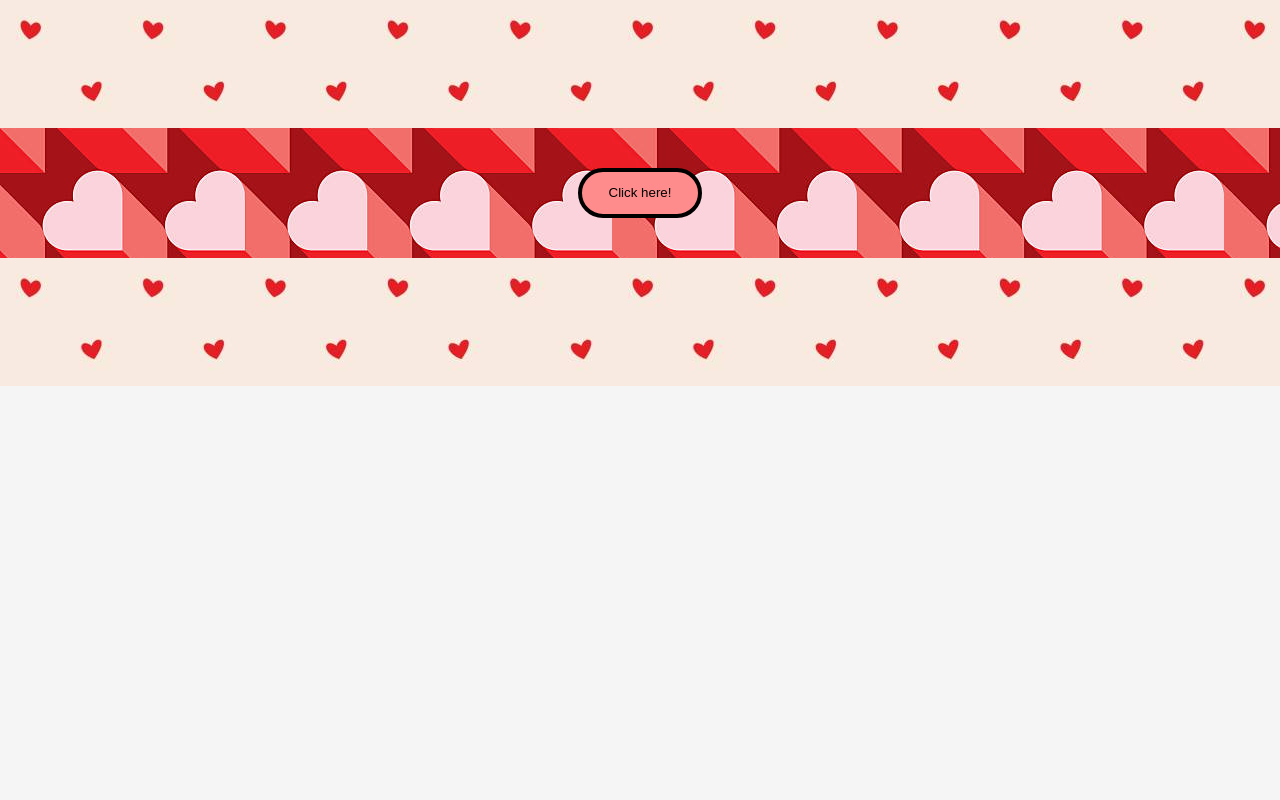
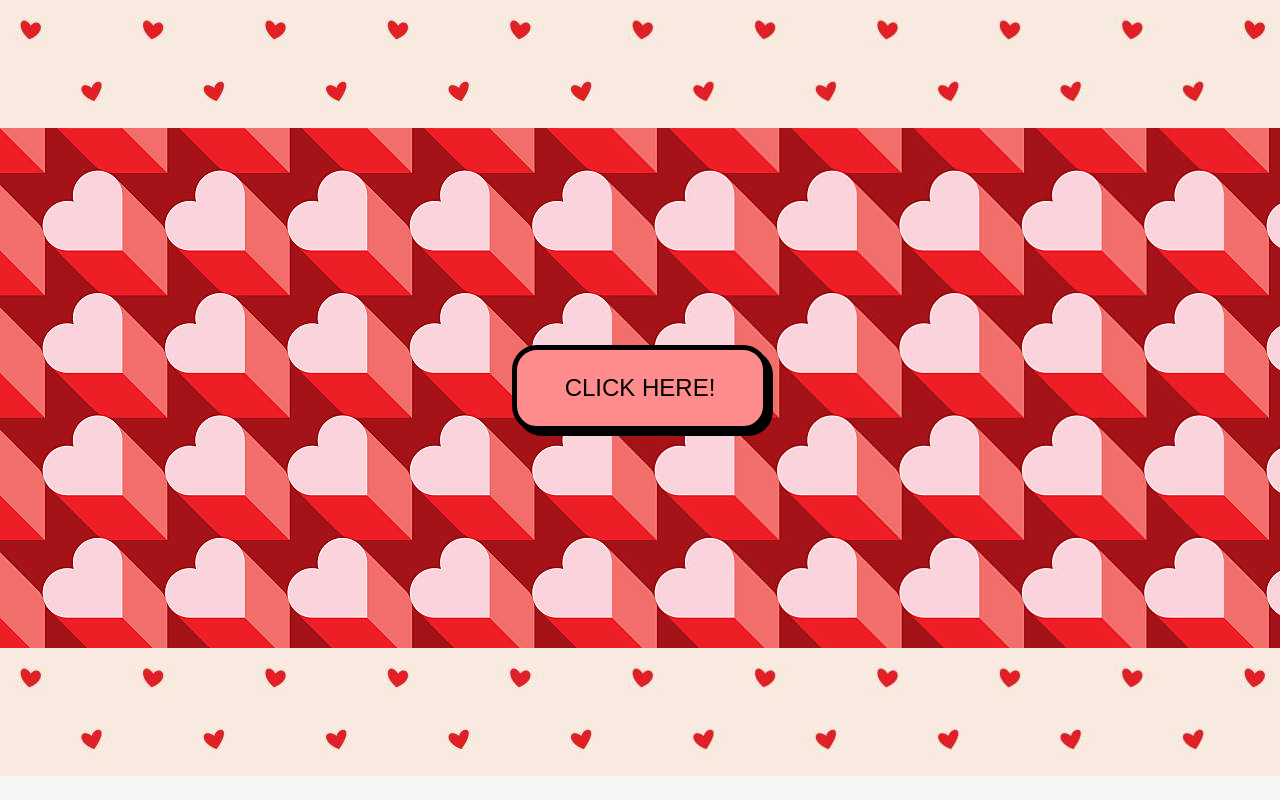
Before and after one commit to delosrj009/wrap, a plain HTML site: page index.html in a window 1280 px wide. Drawn offline with Linux system fonts and the light colour scheme.

Commit message:
made button more accessible and noticeable

```diff
--- a/index.html
+++ b/index.html
@@ -64,6 +64,7 @@
         display: flex;
         justify-content: center;
         align-items: center;
+        height: 55vh;
       }
 
       legend {
@@ -97,12 +98,22 @@
 
       .btn {
         padding: 1em 2em;
-        border: 4px solid black;
+        border: 5px solid black;
         border-radius: 25px;
+        box-shadow: 5px 5px black;
       }
 
       .primary-btn {
         background-color: rgb(255, 140, 140);
+      }
+
+      .trigger-btn {
+        font-size: 1.5rem;
+      }
+
+      .trigger-btn:hover {
+        font-size: 2rem;
+        cursor: pointer;
       }
     </style>
   </head>
@@ -115,7 +126,7 @@
         <div class="btn-container">
           <input
             type="button"
-            value="Click here!"
+            value="CLICK HERE!"
             class="btn primary-btn trigger-btn"
           />
         </div>
```
